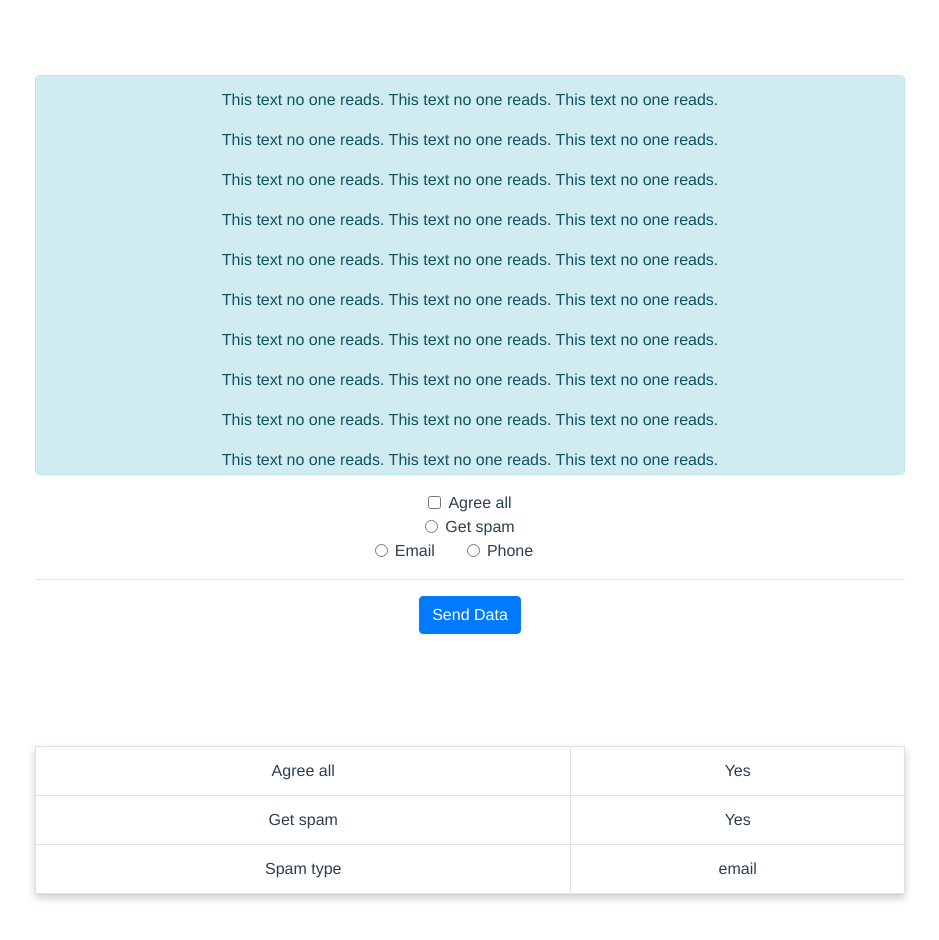
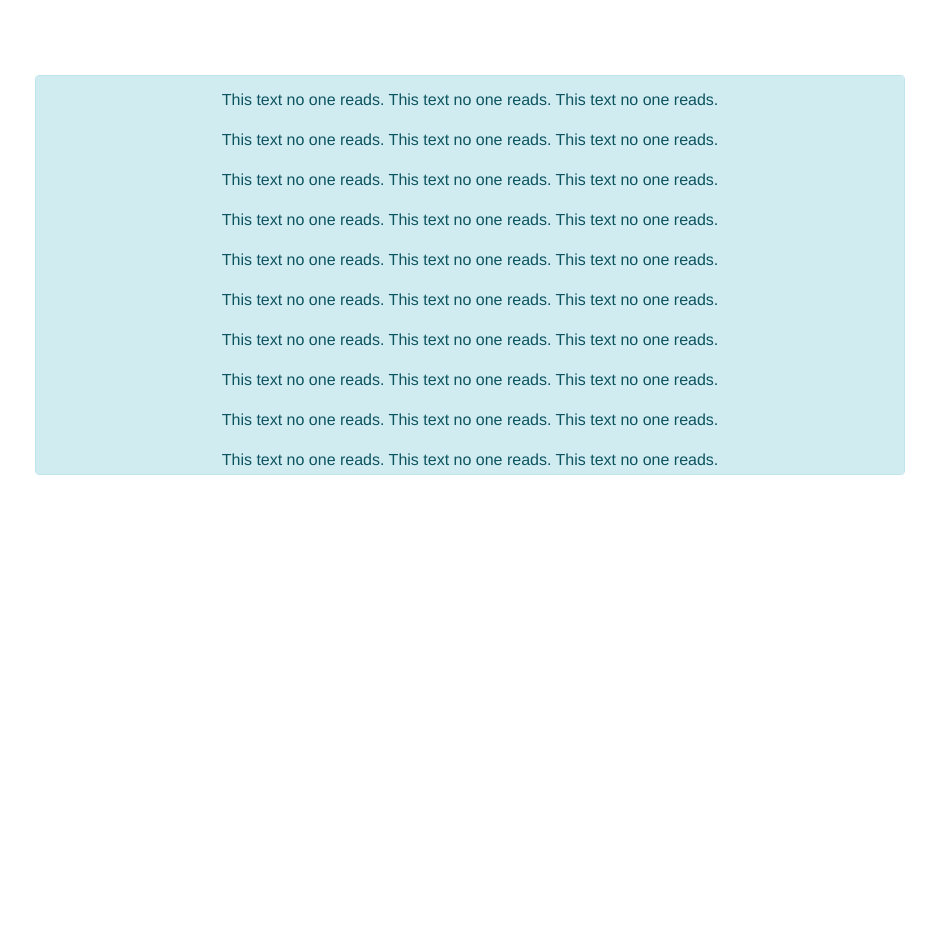
Before and after one commit to seriiserii825/vue-lavrik-base, a Vue app: page / in a window 1280 px wide. Shown: the top 940 px of the page, without its empty margins (170-1109 px from the left). After the commit the page ends 800 px from the top, so only its background shows below. Built offline with nearby package versions, Linux system fonts and the light colour scheme.

Commit message:
homework 02

```diff
--- a/src/components/Radio.vue
+++ b/src/components/Radio.vue
@@ -1,7 +1,7 @@
 <template>
   <div class="radio">
     <form>
-      <div class="content alert alert-info">
+      <div class="content alert alert-info" @scroll="handleScroll($event)">
         <p>This text no one reads. This text no one reads. This text no one reads.</p>
         <p>This text no one reads. This text no one reads. This text no one reads.</p>
         <p>This text no one reads. This text no one reads. This text no one reads.</p>
@@ -23,58 +23,83 @@
         <p>This text no one reads. This text no one reads. This text no one reads.</p>
         <p>This text no one reads. This text no one reads. This text no one reads.</p>
       </div>
+      <div class="controls" v-if="scrollEnd">
         <div class="form-check">
           <label class="form-check-label">
-          <input class="form-check-input" type="checkbox">
+            <input class="form-check-input" type="checkbox" v-model="agree">
             Agree all
           </label>
         </div>
         <div class="form-check">
           <label class="form-check-label">
-          <input class="form-check-input" type="radio">
+            <input class="form-check-input" type="checkbox" v-model="showSpam">
             Get spam
           </label>
         </div>
-      <div class="links">
+        <div class="links" v-if="showSpam">
           <div class="form-check">
             <label class="form-check-label">
-            <input class="form-check-input" name="link" type="radio">
+              <input class="form-check-input" name="link" type="radio" value="email" v-model="link">
               Email
             </label>
           </div>
           <div class="form-check">
             <label class="form-check-label">
-            <input class="form-check-input" name="link" type="radio">
+              <input class="form-check-input" name="link" type="radio" value="phone" v-model="link">
               Phone
             </label>
           </div>
         </div>
         <hr>
-      <button class="btn btn-primary">
+        <button type="button" class="btn btn-primary" v-if="agree" @click="sendForm">
           Send Data
         </button>
+      </div>
     </form>
-    <div>
-      <table class="table table-bordered">
+    <table class="table table-bordered" v-if="formReady && agree">
       <tr>
         <td>Agree all</td>
-          <td>Yes</td>
+        <td v-if="agree">Yes</td>
+        <td v-else>No</td>
       </tr>
       <tr>
         <td>Get spam</td>
-          <td>Yes</td>
+        <td v-if="showSpam">Yes</td>
+        <td v-else>No</td>
       </tr>
       <tr>
         <td>Spam type</td>
-          <td>email</td>
+        <td v-if="showSpam && link.length > 0">{{ link }}</td>
+        <td v-else>empty</td>
       </tr>
     </table>
-    </div>
   </div>
 </template>
 
 <script>
-export default {}
+export default {
+  data () {
+    return {
+      scrollEnd: false,
+      formReady: false,
+      showSpam: false,
+      agree: false,
+      link: 'email'
+    }
+  },
+  methods: {
+    handleScroll (event) {
+      const target = event.target
+      this.scrollEnd = target.clientHeight + target.scrollTop === target.scrollHeight
+    },
+    sendForm () {
+      this.formReady = true
+    }
+  },
+  created () {
+
+  }
+}
 </script>
 
 <style lang="scss">
@@ -96,6 +121,6 @@ form {
 }
 .table {
   margin-bottom: 8rem;
-  box-shadow: 0 4px 8px rgba(0,0,0,.2);
+  box-shadow: 0 4px 8px rgba(0, 0, 0, .2);
 }
 </style>
```
Lines whose indentation alone changed are shown as unchanged.
